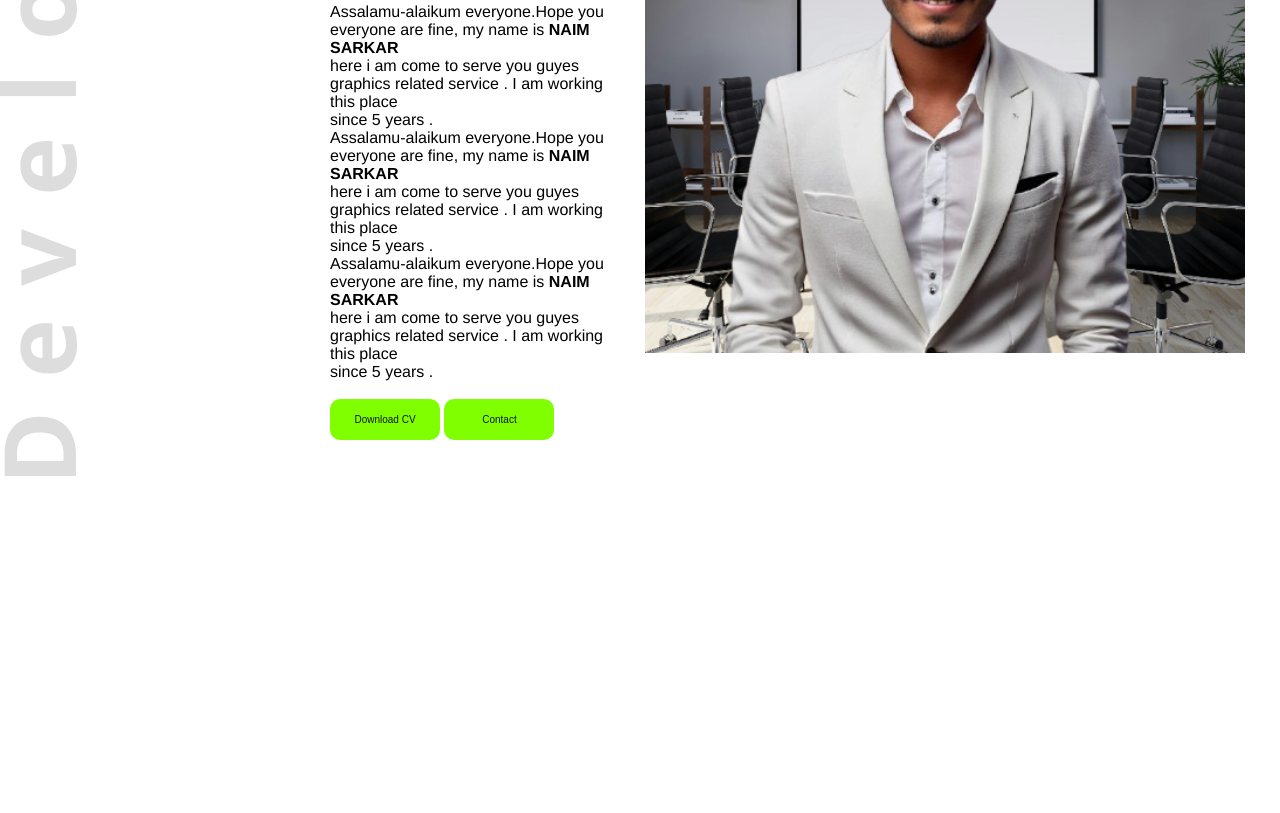
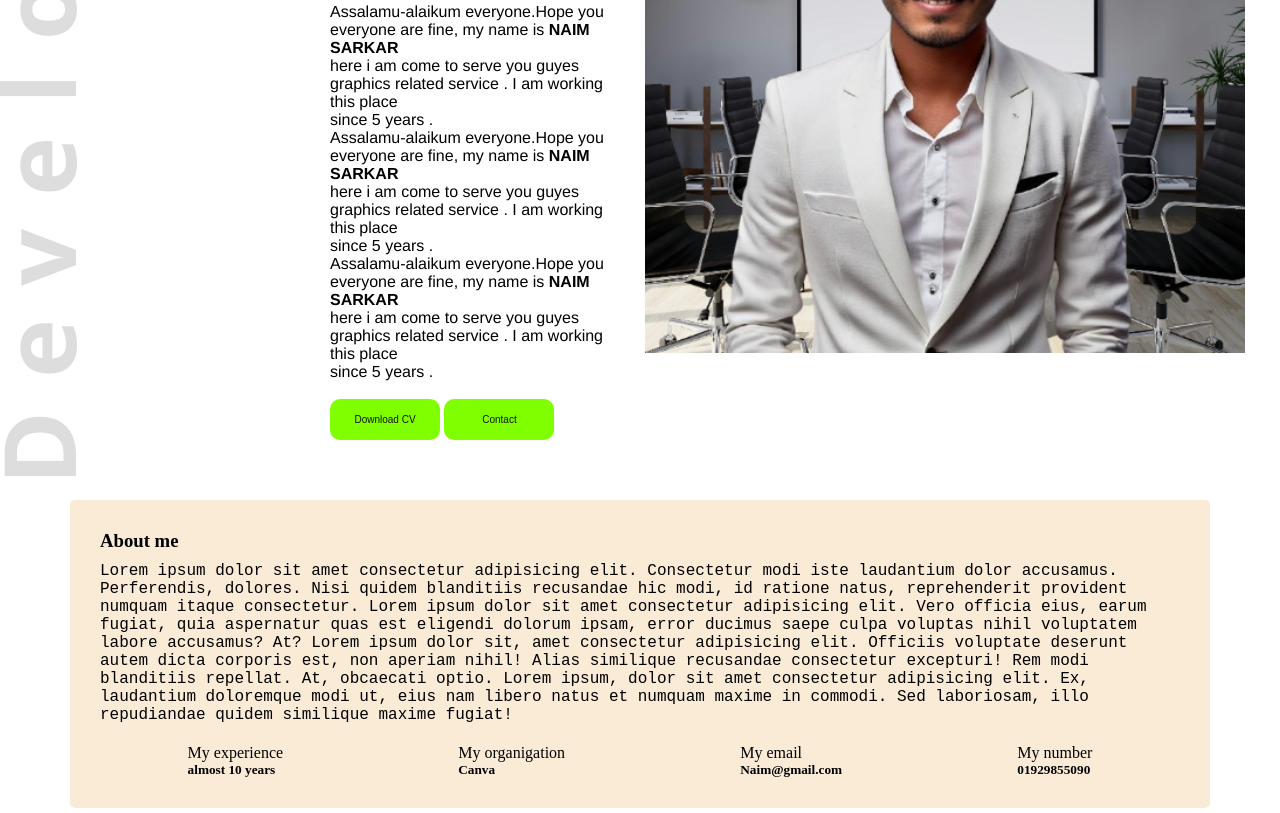
Before and after one commit to NahidSarkar7/Brothers-web, a plain HTML site: page index.html in a window 1280 px wide. Shown: the part 307-1120 px from the top of the page. Before the commit the page ends 802 px from the top, so only its background shows below. Drawn offline with Linux system fonts and the light colour scheme.

Commit message:
added information

```diff
--- a/index.html
+++ b/index.html
@@ -47,8 +47,43 @@
 
 
         </div>
+
+
     </header>
+
+
     <main>
+         <section class="main-section">
+            <h3 class="section-title">About me</h3>
+
+            <p class="header-content">
+                Lorem ipsum dolor sit amet consectetur adipisicing elit. Consectetur modi iste laudantium dolor accusamus. Perferendis, dolores. Nisi quidem blanditiis recusandae hic modi, id ratione natus, reprehenderit provident numquam itaque consectetur.
+                Lorem ipsum dolor sit amet consectetur adipisicing elit. Vero officia eius, earum fugiat, quia aspernatur quas est eligendi dolorum ipsam, error ducimus saepe culpa voluptas nihil voluptatem labore accusamus? At?
+                Lorem ipsum dolor sit, amet consectetur adipisicing elit. Officiis voluptate deserunt autem dicta corporis est, non aperiam nihil! Alias similique recusandae consectetur excepturi! Rem modi blanditiis repellat. At, obcaecati optio. Lorem ipsum, dolor sit amet consectetur adipisicing elit. Ex, laudantium doloremque modi ut, eius nam libero natus et numquam maxime in commodi. Sed laboriosam, illo repudiandae quidem similique maxime fugiat!
+            </p>
+
+            <div class="content-items">
+                <div>
+                    <p>My experience</p>
+                    <h5>almost 10 years</h5>
+                </div>
+                <div>
+                    <p>My organigation</p>
+                    <h5>Canva</h5>
+                </div>
+                <div>
+                    <p>My email</p>
+                    <h5>Naim@gmail.com</h5>
+                </div>
+                <div>
+                    <p>My number</p>
+                    <h5>01929855090</h5>
+                </div>
+
+            </div>
+
+
+         </section>
 
 
     </main>
--- a/style.css
+++ b/style.css
@@ -94,3 +94,32 @@ margin:25px 10px;
 
 
 }
+
+main{
+    max-width: 1140px;
+    margin: 5px auto;
+}
+
+.main-section{
+    background-color: antiquewhite;
+    padding: 30px;
+    border-radius: 5px;
+
+}
+
+.section-title{
+    font-weight: bold;
+    margin-bottom: 10px;
+
+
+}
+
+.header-content{
+    font-family: 'Courier New', Courier, monospace;
+}
+
+.content-items{
+    display: flex;
+    justify-content: space-around;
+    margin-top: 20px;
+}
```
